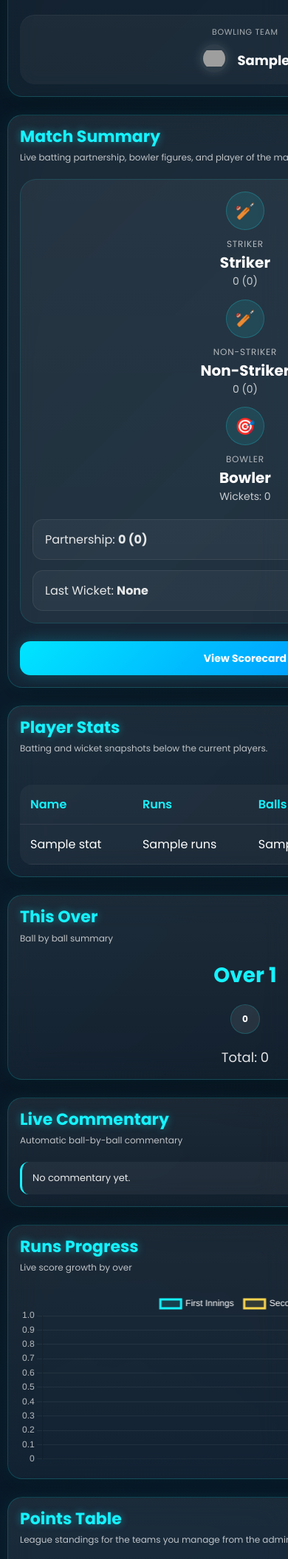
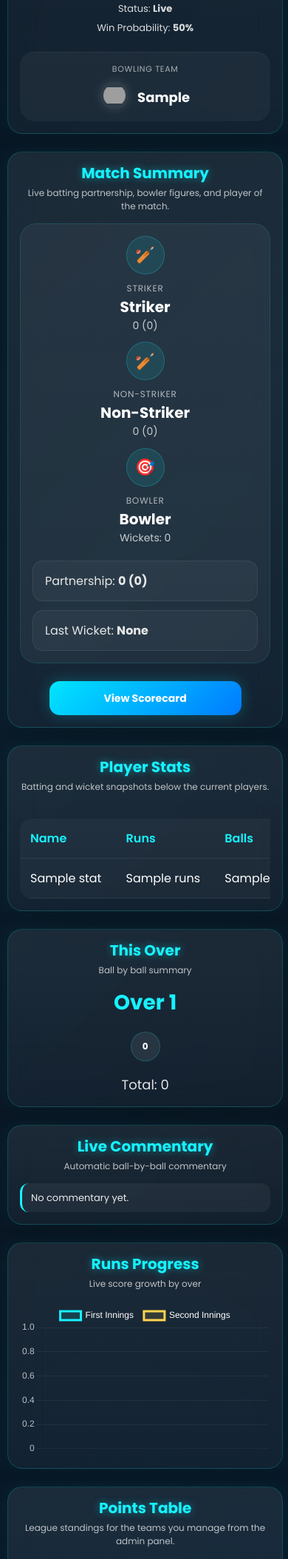
Before and after one commit to shailesh-bca/live-cricket-dashboard, a Django app: template dashboard/templates/dashboard/index.html in a window 390 px wide. Shown: the part 960-3068 px from the top of the page at 74% size. Run offline with Django 3.2, Linux system fonts and the light colour scheme; the template is opened without the code that fills it: most values are stand-ins (such as "Sample title", 1, 10 or a date in 2020); grey boxes are pictures that could not be loaded.

Commit message:
add section-specific mobile layout helpers

```diff
--- a/dashboard/static/dashboard/style.css
+++ b/dashboard/static/dashboard/style.css
@@ -1766,3 +1766,111 @@ td[colspan] {
         line-height: 1.5;
     }
 }
+/* ===== SECTION-WISE MOBILE FIX ===== */
+.mobile-section-card {
+    overflow: hidden;
+}
+
+@media (max-width: 768px) {
+    .mobile-section-card {
+        padding: 16px !important;
+        border-radius: 20px !important;
+    }
+
+    .mobile-section-card .section-header {
+        margin-bottom: 14px;
+        text-align: center;
+    }
+
+    .mobile-section-card .neon {
+        font-size: 22px !important;
+        line-height: 1.2;
+    }
+
+    .mobile-section-card .section-subtitle {
+        font-size: 13px !important;
+        line-height: 1.5;
+        text-align: center;
+    }
+
+    .summary-grid {
+        grid-template-columns: 1fr !important;
+        gap: 14px !important;
+    }
+
+    .summary-player-block,
+    .three-col-summary,
+    .summary-bottom-row {
+        grid-template-columns: 1fr !important;
+        gap: 12px !important;
+    }
+
+    .summary-player {
+        flex-direction: column !important;
+        align-items: center !important;
+        text-align: center !important;
+        gap: 10px !important;
+    }
+
+    .summary-main-card,
+    .summary-pom-card {
+        padding: 16px !important;
+    }
+
+    .mobile-over-summary {
+        text-align: center;
+    }
+
+    .mobile-over-summary .ball-list {
+        justify-content: center;
+        gap: 8px;
+    }
+
+    .mobile-over-summary .ball-item {
+        width: 40px;
+        height: 40px;
+        font-size: 12px;
+    }
+
+    .mobile-commentary-box {
+        gap: 10px;
+    }
+
+    .mobile-commentary-box .commentary-line {
+        font-size: 13px;
+        line-height: 1.5;
+        padding: 10px 12px;
+    }
+
+    .mobile-chart-wrap {
+        height: 230px !important;
+    }
+
+    .mobile-table {
+        min-width: 520px;
+    }
+
+    .table-wrap {
+        overflow-x: auto;
+        -webkit-overflow-scrolling: touch;
+    }
+
+    .stats-button-wrap .btn {
+        width: 100%;
+        max-width: 260px;
+    }
+}
+
+@media (max-width: 480px) {
+    .mobile-chart-wrap {
+        height: 210px !important;
+    }
+
+    .mobile-section-card .neon {
+        font-size: 20px !important;
+    }
+
+    .mobile-section-card .section-subtitle {
+        font-size: 12px !important;
+    }
+}
--- a/dashboard/templates/dashboard/index.html
+++ b/dashboard/templates/dashboard/index.html
@@ -108,7 +108,7 @@
                 </div>
             </section>
 
-            <section class="glass-card">
+            <section class="glass-card mobile-section-card">
                 <div class="section-header">
                     <h3 class="neon">Match Summary</h3>
                     <p class="section-subtitle">Live batting partnership, bowler figures, and player of the match.</p>
@@ -177,14 +177,14 @@
                 </div>
             </section>
 
-            <section class="glass-card">
+            <section class="glass-card mobile-section-card">
                 <div class="section-header">
                     <h3 class="neon">Player Stats</h3>
                     <p class="section-subtitle">Batting and wicket snapshots below the current players.</p>
                 </div>
 
                 <div class="table-wrap">
-                    <table>
+                    <table class="mobile-table">
                         <thead>
                             <tr>
                                 <th>Name</th>
@@ -211,13 +211,13 @@
                 </div>
             </section>
 
-            <section class="glass-card">
+            <section class="glass-card mobile-section-card">
                 <div class="section-header">
                     <h3 class="neon">This Over</h3>
                     <p class="section-subtitle">Ball by ball summary</p>
                 </div>
 
-                <div class="over-summary">
+                <div class="over-summary mobile-over-summary">
                     <div class="over-title">Over <span id="overNo">1</span></div>
                     <div id="overBalls" class="ball-list">
                         <span class="ball-item">0</span>
@@ -226,36 +226,36 @@
                 </div>
             </section>
 
-            <section class="glass-card">
+            <section class="glass-card mobile-section-card">
                 <div class="section-header">
                     <h3 class="neon">Live Commentary</h3>
                     <p class="section-subtitle">Automatic ball-by-ball commentary</p>
                 </div>
 
-                <div id="commentaryBox" class="commentary-box">
+                <div id="commentaryBox" class="commentary-box mobile-commentary-box">
                     <p class="commentary-line">No commentary yet.</p>
                 </div>
             </section>
 
-            <section class="glass-card">
+            <section class="glass-card mobile-section-card">
                 <div class="section-header">
                     <h3 class="neon">Runs Progress</h3>
                     <p class="section-subtitle">Live score growth by over</p>
                 </div>
 
-                <div class="chart-wrap">
+                <div class="chart-wrap mobile-chart-wrap">
                     <canvas id="runsChart"></canvas>
                 </div>
             </section>
 
-            <section class="glass-card">
+            <section class="glass-card mobile-section-card">
                 <div class="section-header">
                     <h3 class="neon">Points Table</h3>
                     <p class="section-subtitle">League standings for the teams you manage from the admin panel.</p>
                 </div>
 
                 <div class="table-wrap">
-                    <table>
+                    <table class="mobile-table">
                         <thead>
                             <tr>
                                 <th>Team</th>
```
